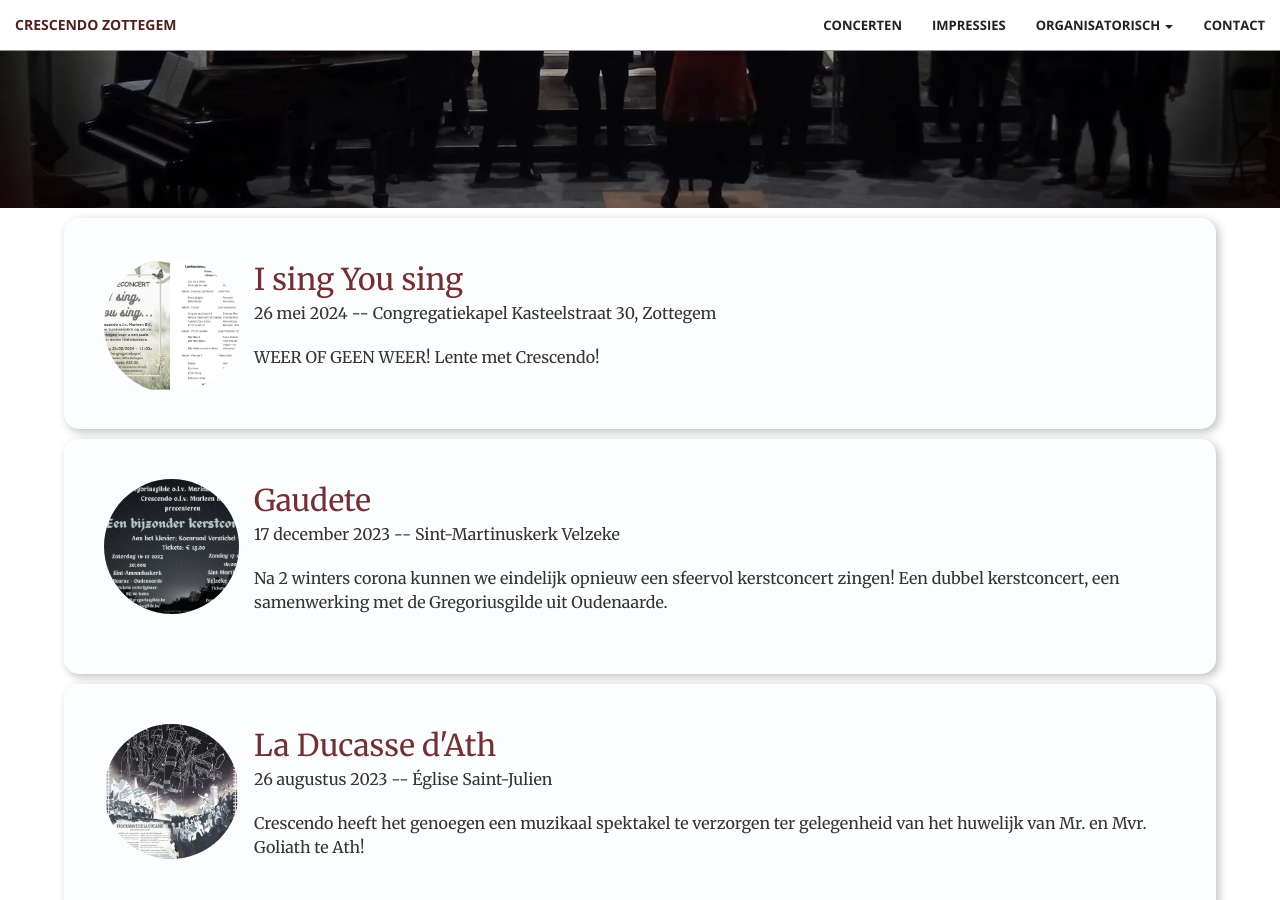
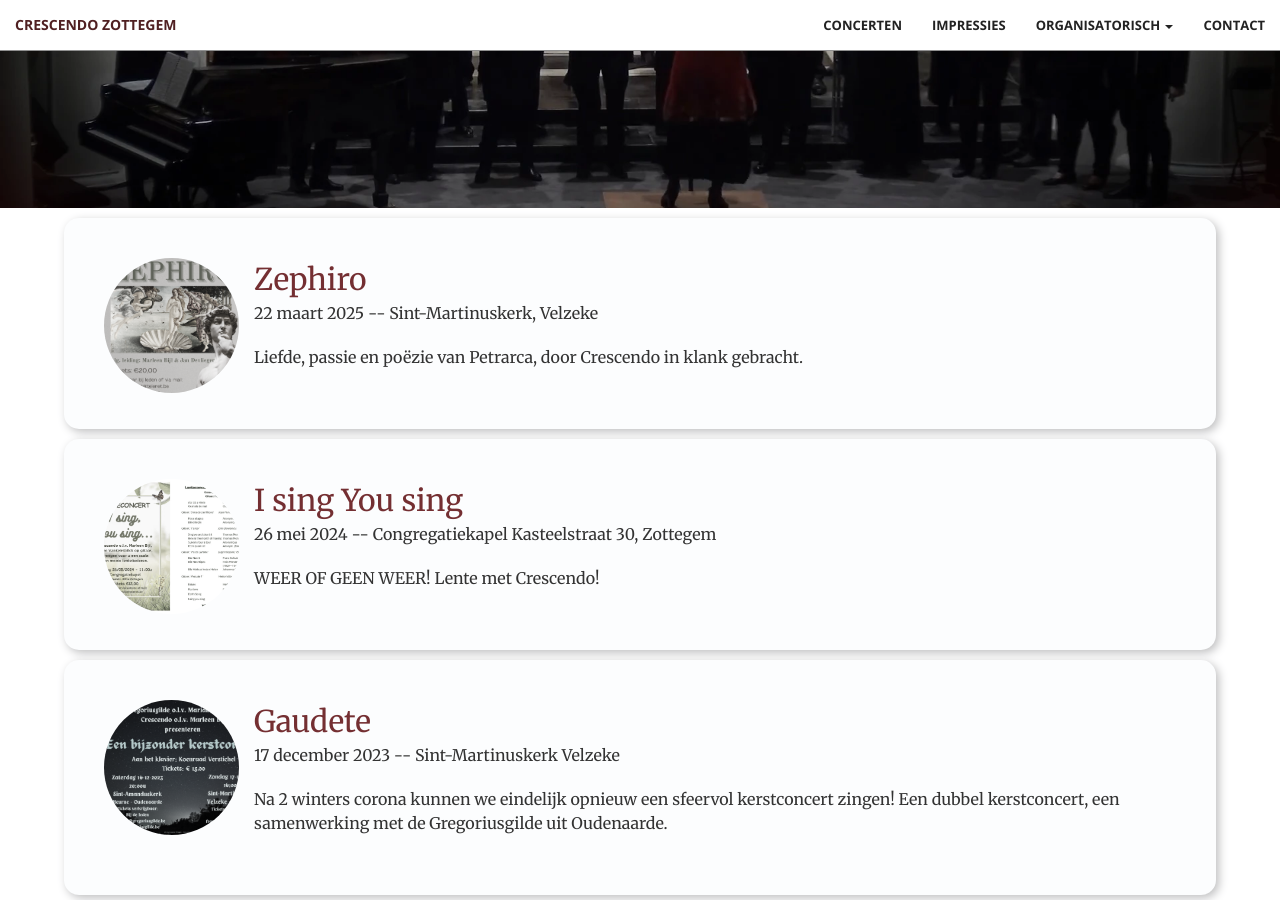
Before and after one commit to VZWCrescendo/crescendo_site, a Jekyll site: the page built from blog.html, in a window 1280 px wide and 900 px high, scrolled down 377 px. Built offline with Jekyll 4.4.1, drawn with Linux system fonts in a browser that asks for light colours; nearby versions of some CDN libraries.

Commit message:
Concert Zephiro toegevoegd. (#27)
Co-authored-by: Laurens Moonens <laurens32.moonens@telenet.be>

```diff
--- /dev/null
+++ b/_events/2025-03-22-zephiro.md
@@ -0,0 +1,26 @@
+---
+layout: post
+title:  "Zephiro"
+optreden: 2025-03-22 20:15:00 +0100
+locatie: Sint-Martinuskerk, Velzeke
+category: blog
+excerpt: "Liefde, passie en poëzie van Petrarca, door Crescendo in klank gebracht."
+image: "img/kalender/zephiro.webp"
+---
+
+{{ page.excerpt }}
+
+Tickets verkrijgbaar bij leden of via mail:<br>
+<frans.verlaeckt@telenet.be>
+
+Reserveringen via mail of site gelden pas na storting van het bedrag van €20,00 per ticket op rekeningnummer BE08 4444
+5947 2113
+
+<div class="gallery">
+<figure>
+  <a href="{{ page.image | absolute_url}}" data-lity>
+    <img src="{{ page.image | absolute_url}}" alt="22 maart 2025 - Zephiro" />
+  </a>
+  <figcaption>Affiche "Zephiro"</figcaption>
+</figure>
+</div>
```
Also changed, not shown: _events/2024-05-26-i-sing-you-sing.md (+1 -1 lines), img/kalender/zephiro.webp (added).
